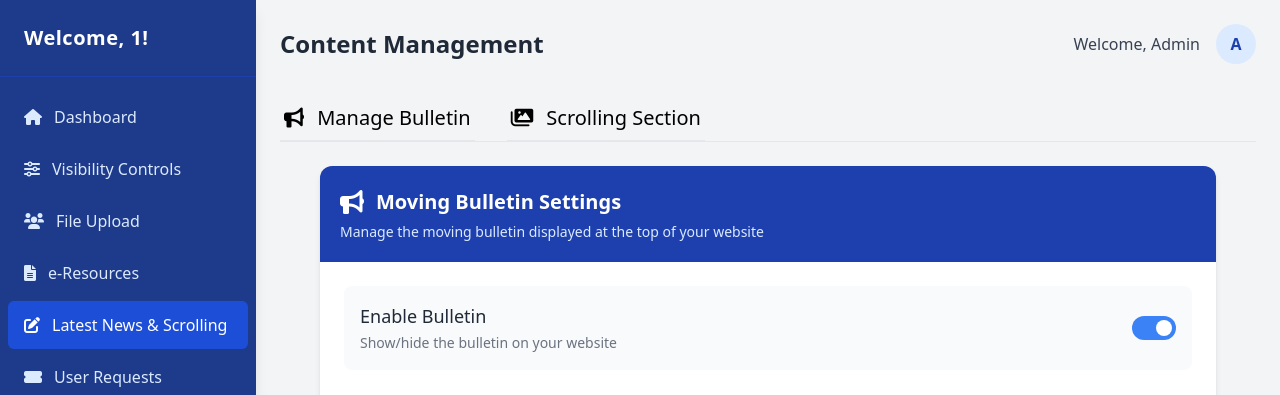
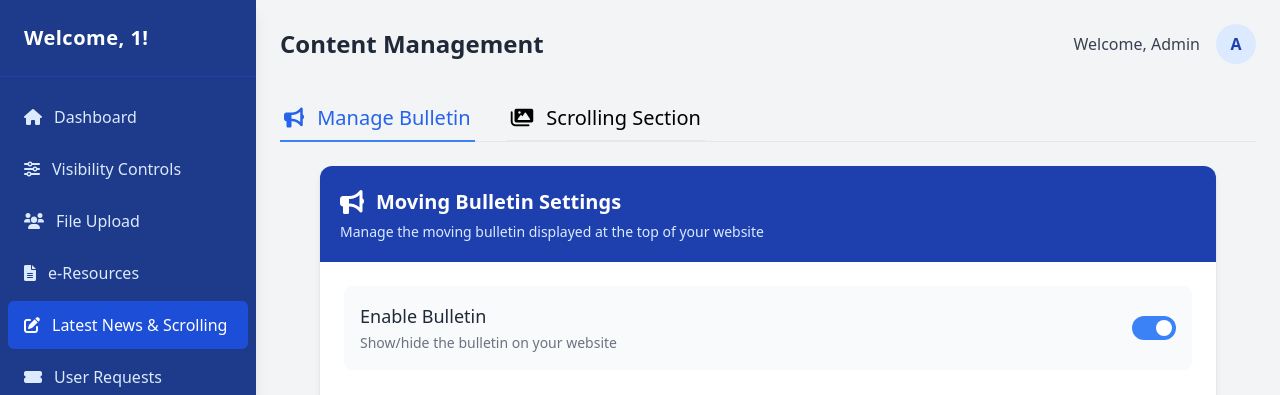
Before and after one commit to siddhesh434/Prof-Sandeep-Chaudhary-v2, a Node server app: page /admin/latest_news.html in a window 1280 px wide. Shown: the top 395 px of the page. Run offline with Node 20, Linux system fonts and the light colour scheme; the visitor is signed in with stand-in values (Sample User, id 1); data that the repository does not hold is empty; some libraries are stand-ins or nearby versions.

Commit message:
resolved

```diff
--- a/views/admin/latest_news.ejs
+++ b/views/admin/latest_news.ejs
@@ -240,7 +240,7 @@
         <div class="mb-6">
           <div class="border-b border-gray-200">
             <nav class="-mb-px flex space-x-8">
-              <button id="bulletin-tab" class="tab-button active py-2 px-1 border-b-2 font-medium text-xl">
+              <button id="bulletin-tab" class="tab-button active py-2 px-1 border-b-2 border-blue-500 text-blue-600 font-medium text-xl">
                 <i class="fas fa-bullhorn mr-2"></i>
                 Manage Bulletin
               </button>
```
